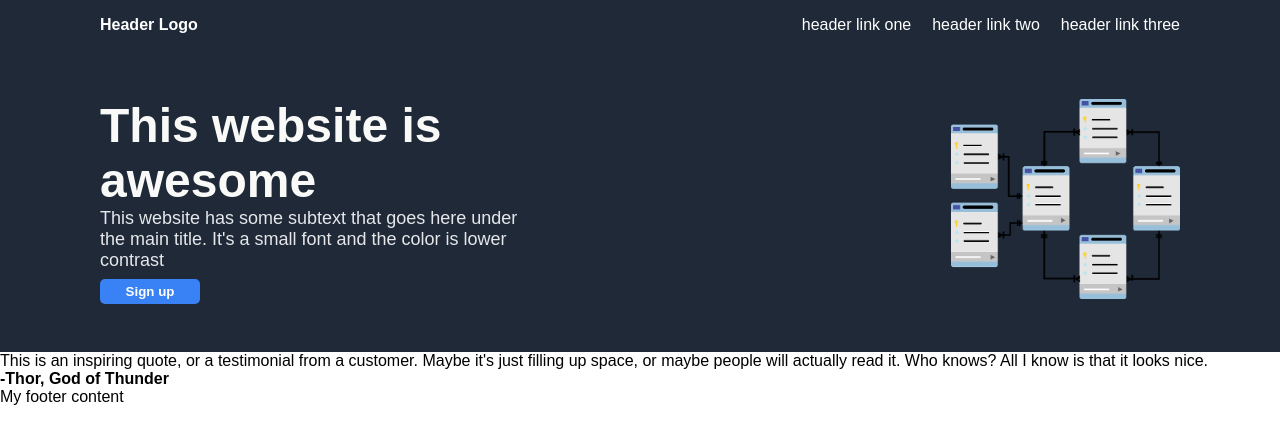
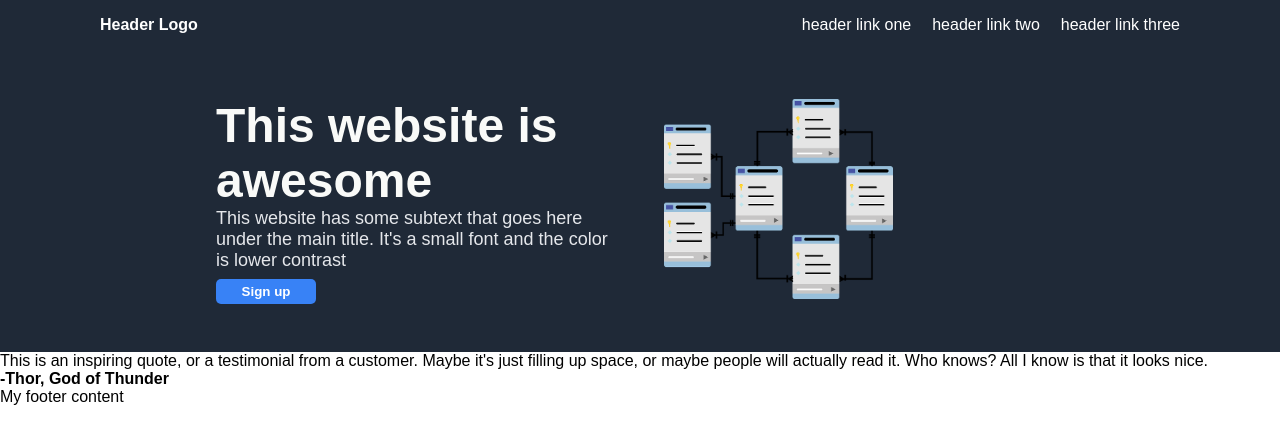
Before and after one commit to MueJ94/Landing-Page, a plain HTML site: page index.html in a window 1280 px wide. Drawn offline with Linux system fonts and the light colour scheme.

Commit message:
Center top content

```diff
--- a/css/style.css
+++ b/css/style.css
@@ -17,17 +17,19 @@
 .right {
     padding-right: 100px;
 }
+
 .top {
     background-color: #1F2937;
     display: flex;
-    justify-content: space-between;
+    justify-content: center;
     align-items: center;
-    gap: 16px;
+    gap: 48px;
     padding-bottom: 48px;
 }
 
-.top .left{
-    width: 440px;
+.top .left,
+.top .right {
+    flex: 0 0 400px;
 }
 img {
     height: 200px;
```
